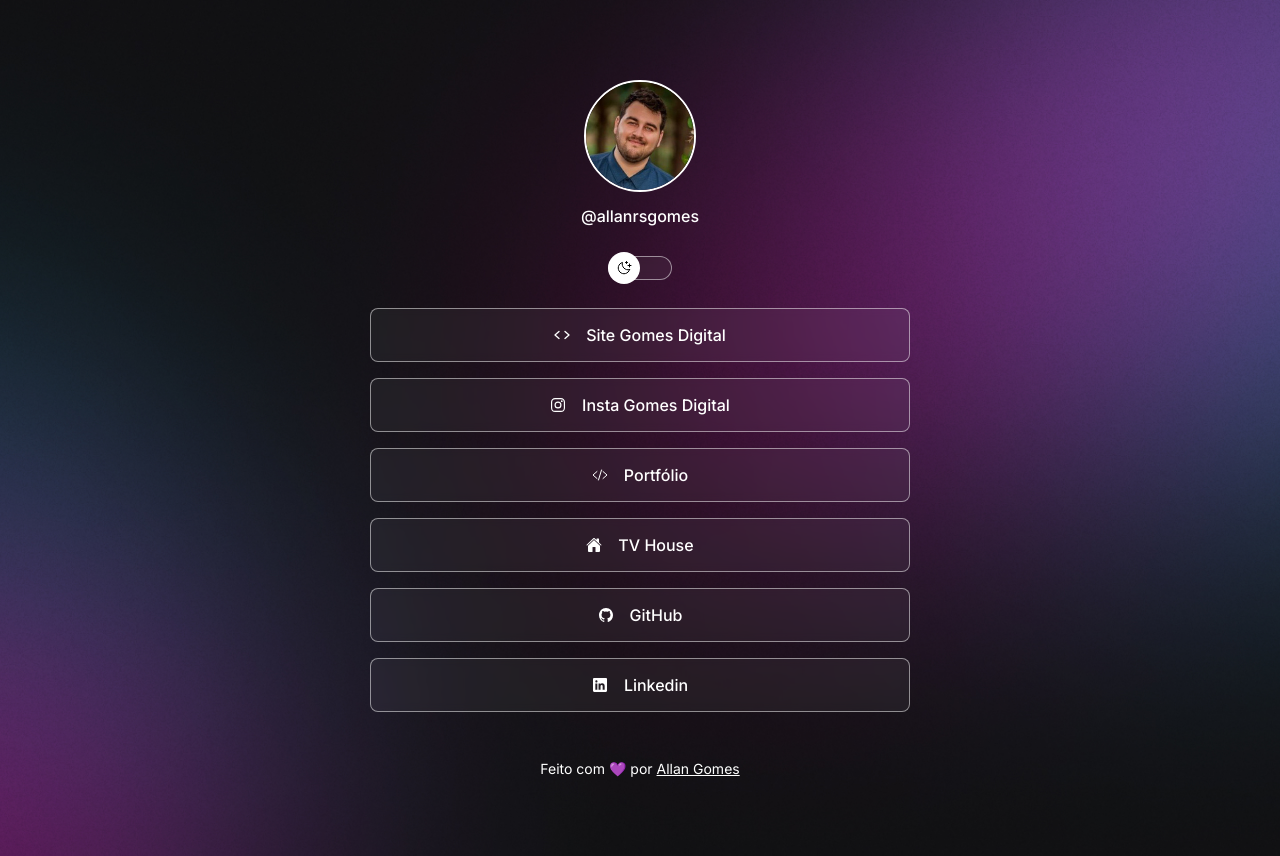
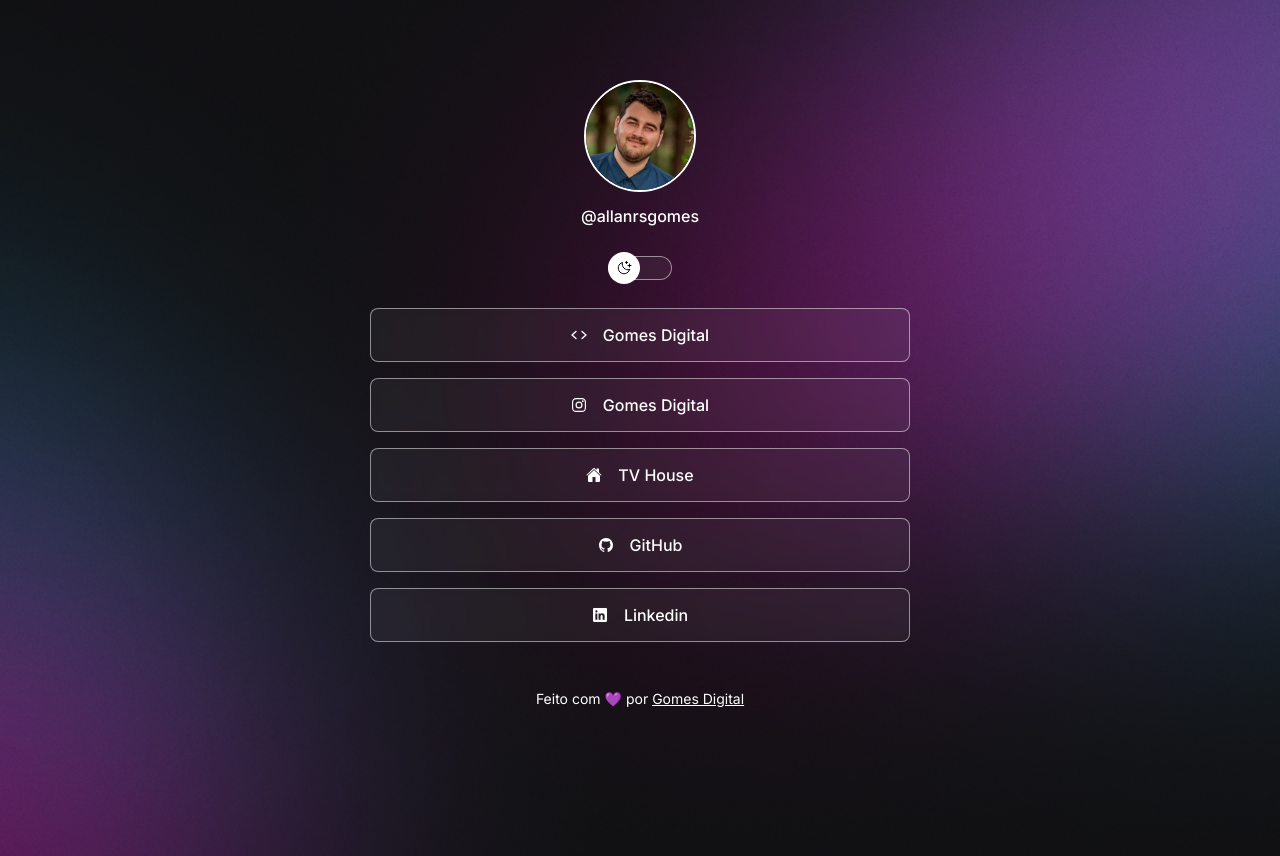
Before and after one commit to allanrsgomes/devlinks, a plain HTML site: page index.html in a window 1280 px wide. Drawn offline with nearby package versions, Linux system fonts and the light colour scheme.

Commit message:
feat: update url

```diff
--- a/index.html
+++ b/index.html
@@ -25,21 +25,15 @@
     </div>
     <ul>
       <li>
-        <a href="https://gomesdigitals.vercel.app" target="_blank">
+        <a href="https://gomesdigitals.com" target="_blank">
           <ion-icon name="code"></ion-icon>
-          Site Gomes Digital
+          Gomes Digital
         </a>
       </li>
       <li>
         <a href="https://instagram.com/gomesdigitals" target="_blank">
           <ion-icon name="logo-instagram"></ion-icon>
-          Insta Gomes Digital
-        </a>
-      </li>
-      <li>
-        <a href="https://allan-gomes.vercel.app" target="_blank">
-          <ion-icon name="code-slash-outline"></ion-icon>
-          Portfólio
+          Gomes Digital
         </a>
       </li>
       <li>
@@ -63,7 +57,7 @@
     </ul>
   </div>
   <footer>
-    Feito com 💜 por <a href="https://allan-gomes.vercel.app">Allan Gomes</a>
+    Feito com 💜 por <a href="https://gomesdigitals.com">Gomes Digital</a>
   </footer>
   <script type="module" src="https://unpkg.com/ionicons@7.1.0/dist/ionicons/ionicons.esm.js"></script>
   <script nomodule src="https://unpkg.com/ionicons@7.1.0/dist/ionicons/ionicons.js"></script>
```
